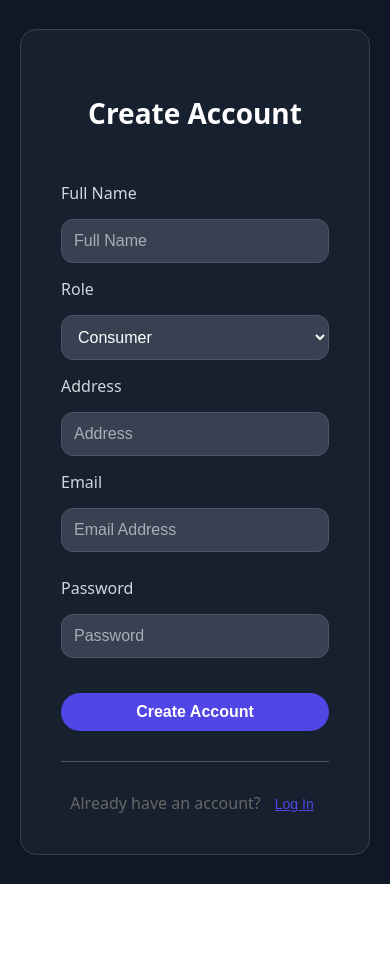
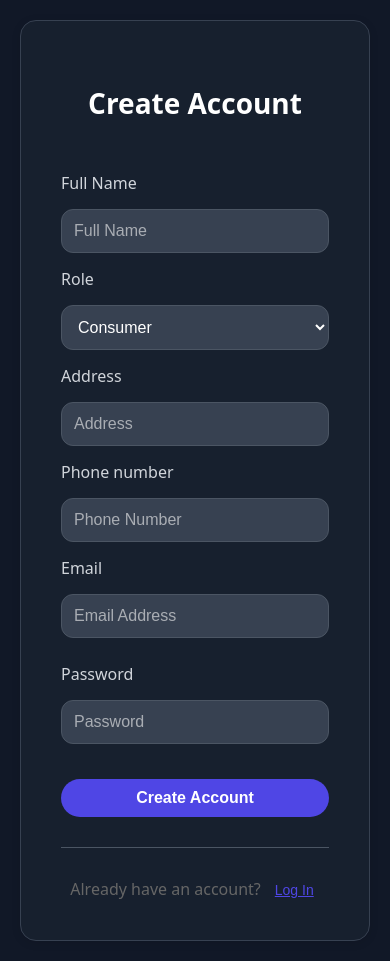
Before and after one commit to VivekG7288/smart-grocer-frontend, a React (Vite) app: page / in a window 390 px wide. Both pictures are taken after a click on the button "Sign Up". Before the commit the page ends 884 px from the top, so only its background shows below. Built offline with nearby package versions, Linux system fonts and the light colour scheme; no server answers.

Commit message:
customer mobile number addition

```diff
--- a/src/components/AddressSelector.jsx
+++ b/src/components/AddressSelector.jsx
@@ -617,6 +617,7 @@ const styles = {
     },
     searchBox: {
         marginBottom: "10px",
+        background: "linear-gradient(90deg,#0f172a,#111827)",
     },
     searchInput: {
         width: "100%",
@@ -624,7 +625,9 @@ const styles = {
         border: "2px solid #ddd",
         borderRadius: "8px",
         fontSize: "16px",
+        background: "linear-gradient(90deg,#0f172a,#111827)",
         outline: "none",
+        color: "white",
     },
     addressGrid: {
         display: "grid",
--- a/src/components/AuthForm.jsx
+++ b/src/components/AuthForm.jsx
@@ -10,6 +10,7 @@ export default function AuthForm() {
     const [form, setForm] = useState({
         name: "",
         email: "",
+        phone: "",
         password: "",
         role: "CONSUMER",
         address: "",
@@ -35,6 +36,10 @@ export default function AuthForm() {
         if (form.password.length < 6) {
             setError("Password must be at least 6 characters");
             return false;
+        }
+
+        if (!isLogin && (form.phone.length < 10 || form.phone.length > 10)) {
+            setError("Mobile number must be 10 digits");
         }
 
         const emailRegex = /^[^\s@]+@[^\s@]+\.[^\s@]+$/;
@@ -64,6 +69,7 @@ export default function AuthForm() {
                 await signup({
                     name: form.name,
                     email: form.email,
+                    phone: form.phone,
                     password: form.password,
                     role: form.role,
                     address: form.address,
@@ -92,6 +98,7 @@ export default function AuthForm() {
         setForm({
             name: "",
             email: "",
+            phone: "",
             password: "",
             role: "CONSUMER",
             address: "",
@@ -181,6 +188,37 @@ export default function AuthForm() {
                                 type="text"
                                 placeholder="Address"
                                 value={form.address}
+                                onChange={handleChange}
+                                style={styles.input}
+                                onFocus={(e) => (
+                                    (e.currentTarget.style.borderColor =
+                                        "#3b82f6"),
+                                    (e.currentTarget.style.boxShadow =
+                                        "0 0 0 4px rgba(59,130,246,.15)")
+                                )}
+                                onBlur={(e) => (
+                                    (e.currentTarget.style.borderColor =
+                                        "#e5e7eb"),
+                                    (e.currentTarget.style.boxShadow =
+                                        "0 0 0 0 rgba(0,0,0,0)")
+                                )}
+                                required
+                            />
+
+                            <label
+                                htmlFor="phone"
+                                style={{
+                                    color: "rgb(209 213 219 / var(--tw-text-opacity, 1))",
+                                }}
+                            >
+                                Phone number
+                            </label>
+
+                            <input
+                                name="phone"
+                                type="tel"
+                                placeholder="Phone Number"
+                                value={form.phone}
                                 onChange={handleChange}
                                 style={styles.input}
                                 onFocus={(e) => (
--- a/src/components/RefillRequests.jsx
+++ b/src/components/RefillRequests.jsx
@@ -207,6 +207,9 @@ export default function RefillRequests() {
                                     <h4>👤 {request.userId?.name}</h4>
                                     <p style={styles.customerEmail}>
                                         {request.userId?.email}
+                                    </p>
+                                    <p style={styles.customerEmail}>
+                                        {request.userId?.phone}
                                     </p>
                                 </div>
                                 <span
```
